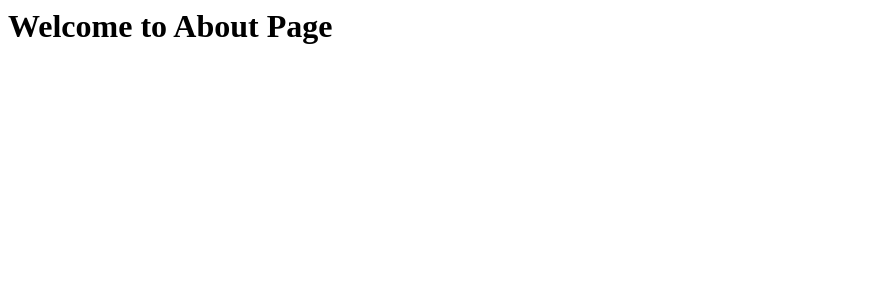
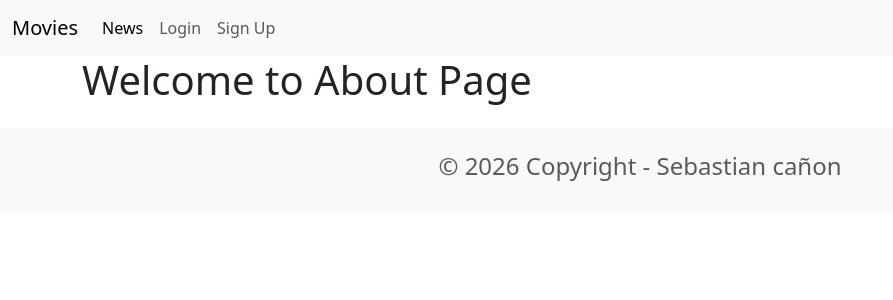
Before and after one commit to scanonc/Taller-2---P1, a Django app: page /about/ in a window 1280 px wide. Shown: the top 300 px of the page, without its empty margins (0-893 px from the left). Run offline with Django 5.2, Linux system fonts and the light colour scheme.

Commit message:
navbar y footer

```diff
--- a/movie/templates/about.html
+++ b/movie/templates/about.html
@@ -1 +1,7 @@
+
+{% extends 'base.html' %}
+{% block content %}
+
 <h1>Welcome to About Page</h1>
+
+{% endblock content %}
--- a/moviereviews/settings.py
+++ b/moviereviews/settings.py
@@ -60,7 +60,7 @@ ROOT_URLCONF = 'moviereviews.urls'
 TEMPLATES = [
     {
         'BACKEND': 'django.template.backends.django.DjangoTemplates',
-        'DIRS': [],
+        'DIRS': [os.path.join(BASE_DIR, 'moviereviews/templates')],
         'APP_DIRS': True,
         'OPTIONS': {
             'context_processors': [
--- /dev/null
+++ b/moviereviews/templates/base.html
@@ -0,0 +1,41 @@
+<head>
+    <link href="https://cdn.jsdelivr.net/npm/bootstrap@5.3.7/dist/css/bootstrap.min.css" rel="stylesheet" ...>
+    <script src="https://cdn.jsdelivr.net/npm/bootstrap@5.3.7/dist/js/bootstrap.bundle.min.js" ...></script>
+</head>
+
+<nav class="navbar navbar-expand-lg bg-body-tertiary">
+  <div class="container-fluid">
+    <a class="navbar-brand" href="{% url 'home' %}">Movies</a>
+    <button class="navbar-toggler" type="button" data-bs-toggle="collapse" data-bs-target="#navbarSupportedContent" aria-controls="navbarSupportedContent" aria-expanded="false" aria-label="Toggle navigation">
+      <span class="navbar-toggler-icon"></span>
+    </button>
+    <div class="collapse navbar-collapse" id="navbarSupportedContent">
+      <ul class="navbar-nav me-auto mb-2 mb-lg-0">
+        <li class="nav-item">
+          <a class="nav-link active" aria-current="page" href="{% url 'news' %}">News</a>
+        </li>
+        <li class="nav-item">
+          <a class="nav-link" href="#">Login</a>
+        </li>
+        <li class="nav-item">
+          <a class="nav-link" href="#">Sign Up</a>
+        </li>
+      </ul>
+    </div>
+  </div>
+</nav>
+
+<div class="container">
+    {% block content %}
+    {% endblock content %}
+</div>
+
+<footer class="text-center text-lg-start bg-light text-muted mt-4">
+  <div class="container">
+    <div class="row">
+      <div class="text-center p-4">
+        <h4>© 2026 Copyright - Sebastian cañon</h4>
+      </div>
+    </div>
+  </div>
+</footer>
```
Also changed, not shown: movie/templates/home.html (+3 -8 lines), news/templates/news.html (+7 -5 lines).
